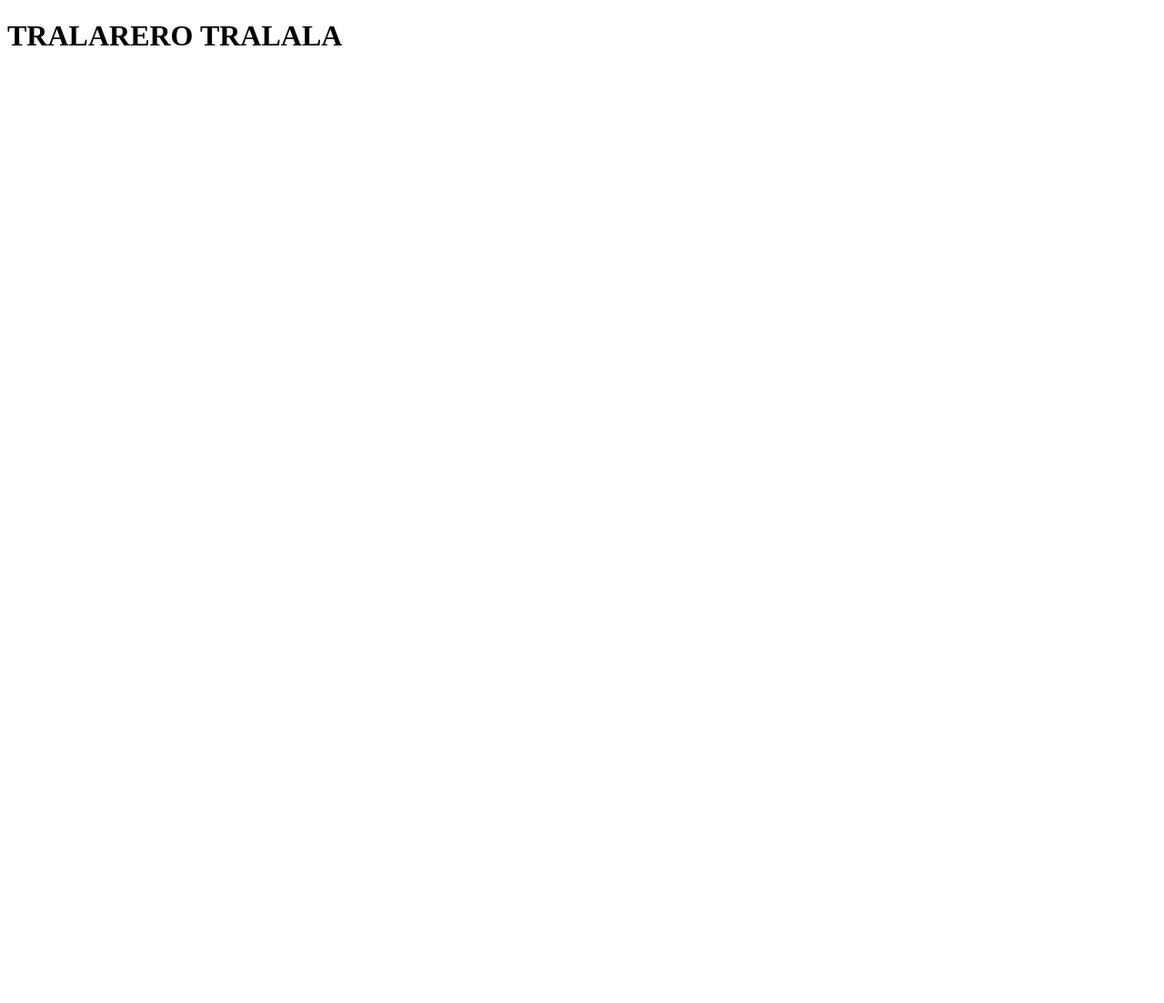
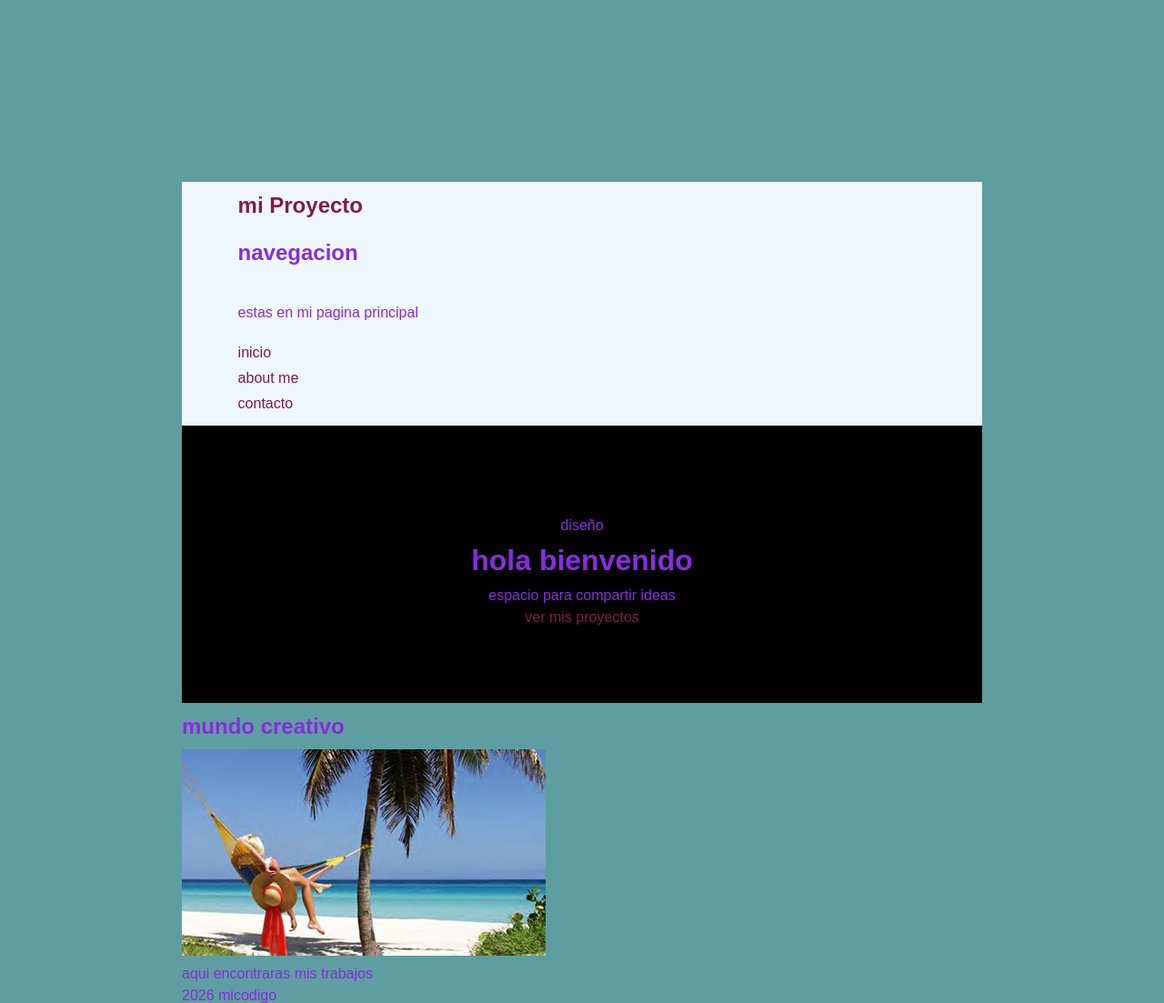
Before and after one commit to calakala2026/proyecto-personal-pagina-web-html-css, a plain HTML site: page index.html in a window 1280 px wide. Shown: the whole page at 91% size. Before the commit the page ends 800 px from the top, so only its background shows below. Drawn offline with Linux system fonts and the light colour scheme.

Commit message:
indexhtml primer intento

```diff
--- a/css/main.css
+++ b/css/main.css
@@ -0,0 +1,53 @@
+* {
+    box-sizing: border-box;
+}
+
+body {
+    margin: 200px;
+    font-family: Arial, sans-serif;
+    background-color: cadetblue;
+    color: blueviolet;
+    line-height: 0.5;
+}
+
+a {
+    color: #861a45;
+    text-decoration: none;
+}
+
+.cabecera {
+    display: grid;
+    justify-content: space-between;
+    align-items: center;
+    gap: 20px;
+    padding: 20px 7%;
+    background-color: aliceblue;
+}
+
+.logo {
+    font-size: 1.5rem;
+    font-weight: bold;
+}
+
+nav {
+    display: grid;
+    flex-wrap: wrap;
+    gap: 20px;
+}
+
+nav a:hover {
+    color: chartreuse;
+}
+
+.hero {
+    padding: 90px 7%;
+    text-align: center;
+    background-color: black;
+}
+
+.hero h1 {
+    max-width: 800px;
+    margin: 10px auto;
+    font-size: calc(2em);
+    line-height: 1.15;
+}
--- a/index.html
+++ b/index.html
@@ -1,12 +1,43 @@
 <!DOCTYPE html>
 <html lang="en">
+
 <head>
     <meta charset="UTF-8">
     <meta name="viewport" content="width=device-width, initial-scale=1.0">
-    <title>Document</title>
+    <title>Proyecto inicial</title>
+    <meta name='cala' content="bienvenido">
+    <link rel="stylesheet" href="css/main.css">
+
 </head>
-<h1>TRALARERO TRALALA</h1>
+
 <body>
+    <header class="cabecera">
+        <a class="logo" href="index.html">mi Proyecto</a>
+        <nav>
+            <h2>navegacion</h2>
+            <p>estas en mi pagina principal</p>
+            <a href="index.html">inicio</a>
+            <a href="sobre-mi.html">about me</a>
+            <a href="contacto.html">contacto</a>
+        </nav>
+    </header>
+    <main>
+        <section class="hero">
+            <p class="etiqueta">diseño</p>
+            <h1>hola bienvenido</h1>
+            <p>espacio para compartir ideas</p>
+            <a class="boton" href="proyectos.html">ver mis proyectos</a>
+        </section>
+        <section class="seccion">
+            <h2>mundo creativo</h2>
+            <img class="imagen-portada" src="img/viajes-1.jpg" alt="imagen represent">
+            <p>aqui encontraras mis trabajos</p>
+        </section>
+    </main>
+    <footer class="pie">
+        <p>2026 micodigo</p>
+    </footer>
 
 </body>
+
 </html>
```
Also changed, not shown: contacto.html (added), img/viajes-1.jpg (added), img/viajes-2.jpg (added), img/viajes-3.jpg (added), img/viajes-4.jpg (added), img/viajes-5.jpg (added), img/viajes-6.jpg (added), img/viajes-7.jpg (added), proyectos.html (added), sobre-mi.html (added).
